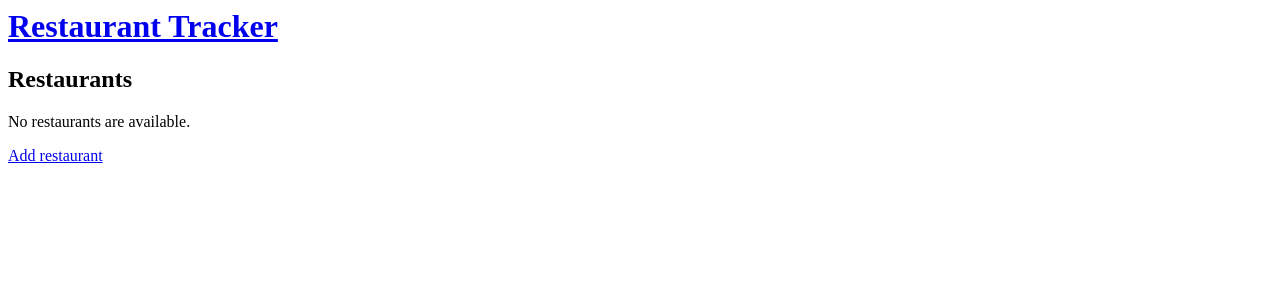
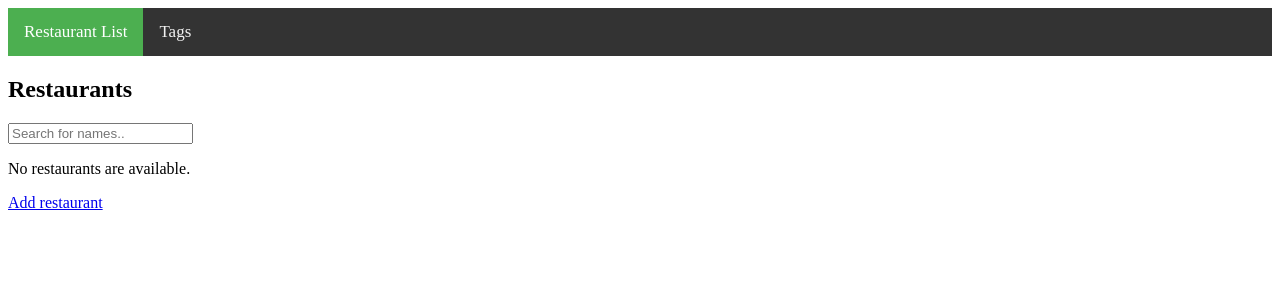
Before and after one commit to psmith150/restaurant-tracker, a Django app: template restaurant_tracker/templates/restaurant_tracker/index.html in a window 1280 px wide. Shown: the top 300 px of the page. Run offline with Django 3.2, Linux system fonts and the light colour scheme; the template is opened without the code that fills it, so the values that code supplies are empty.

Commit message:
Added CSS.

```diff
--- /dev/null
+++ b/restaurant_tracker/static/restaurant_tracker/style.css
@@ -0,0 +1,27 @@
+/* Add a black background color to the top navigation */
+.topnav {
+    background-color: #333;
+    overflow: hidden;
+  }
+
+  /* Style the links inside the navigation bar */
+  .topnav a {
+    float: left;
+    color: #f2f2f2;
+    text-align: center;
+    padding: 14px 16px;
+    text-decoration: none;
+    font-size: 17px;
+  }
+
+  /* Change the color of links on hover */
+  .topnav a:hover {
+    background-color: #ddd;
+    color: black;
+  }
+
+  /* Add a color to the active/current link */
+  .topnav a.active {
+    background-color: #4CAF50;
+    color: white;
+  }
--- a/restaurant_tracker/templates/restaurant_tracker/base_restaurant.html
+++ b/restaurant_tracker/templates/restaurant_tracker/base_restaurant.html
@@ -1,7 +1,10 @@
 {% comment %} {% extends "base.html" %} {% endcomment %}
+{% load static %}
 {% block content%}
-    <div class="page-header">
-        <h1><a href="/restaurants">Restaurant Tracker</a></h1>
+    <link rel="stylesheet" type="text/css" href="{% static 'restaurant_tracker/style.css' %}">
+    <div class="topnav">
+        <a class="active" href="/restaurants">Restaurant List</a>
+        <a >Tags</a>
     </div>
     <div id="content">
         {% block page %}
--- a/restaurant_tracker/templates/restaurant_tracker/index.html
+++ b/restaurant_tracker/templates/restaurant_tracker/index.html
@@ -2,8 +2,10 @@
 
 {% block page %}
 <h2>Restaurants</h2>
+<input type="text" id="myInput" onkeyup="myFunction()" placeholder="Search for names..">
+
 {% if restaurant_list %}
-    <ul>
+    <ul id="restaurantList">
     {% for restaurant in restaurant_list %}
         <li><a href="{% url 'restaurant_tracker:detail' restaurant.id %}">{{ restaurant.name }}</a></li>
     {% endfor %}
@@ -12,4 +14,25 @@
     <p> No restaurants are available.</p>
 {% endif %}
 <a href="{% url 'restaurant_tracker:restaurant_create' %}">Add restaurant</a>
+<script>
+    function myFunction() {
+    // Declare variables
+    var input, filter, ul, li, a, i, txtValue;
+    input = document.getElementById('myInput');
+    filter = input.value.toUpperCase();
+    ul = document.getElementById("restaurantList");
+    li = ul.getElementsByTagName('li');
+
+    // Loop through all list items, and hide those who don't match the search query
+    for (i = 0; i < li.length; i++) {
+        a = li[i].getElementsByTagName("a")[0];
+        txtValue = a.textContent || a.innerText;
+        if (txtValue.toUpperCase().indexOf(filter) > -1) {
+        li[i].style.display = "";
+        } else {
+        li[i].style.display = "none";
+        }
+    }
+    }
+</script>
 {% endblock page %}
--- a/restaurant_tracker/templates/restaurant_tracker/restaurant_edit.html
+++ b/restaurant_tracker/templates/restaurant_tracker/restaurant_edit.html
@@ -4,4 +4,6 @@
 <form method="post">{% csrf_token %}
     {{ form.as_p }}
     <input type="submit" value="Save">
+</form>
+<a href="{% url 'restaurant_tracker:detail' restaurant.id %}">Exit</a>
 {% endblock page %}
```
